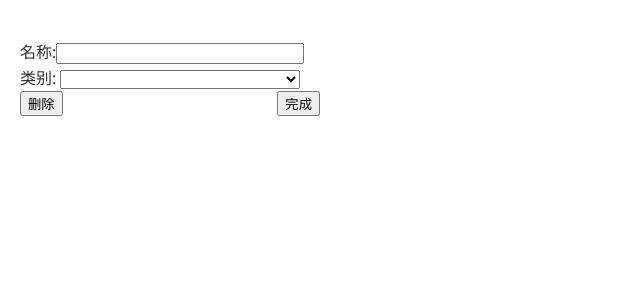
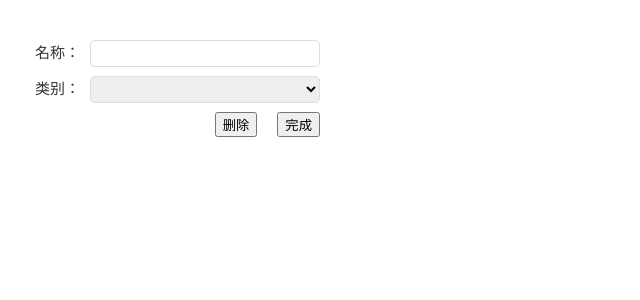
Before and after one commit to blskyehome/web, a PHP site: page /chrome-app/popup.html in a window 1280 px wide. Shown: the top 300 px of the page, without its empty margins (0-640 px from the left). Run offline with PHP 8.4, Linux system fonts and the light colour scheme; lists and menus that the app fills with data are empty.

Commit message:
修改美化插件小工具样式

```diff
--- a/chrome-app/css/popup.css
+++ b/chrome-app/css/popup.css
@@ -87,10 +87,28 @@ div#pop {
     padding: 40px 20px 20px 20px;
     width: 300px;
 }
+.form-group {
+    clear: both;
+    height: 36px;
+}
 #pop .pop-label{
+    display: inline-block;
     width: 20%;
     text-align: right;
+    font-size: 15px;
 }
 #pop .pop-text{
-    width: 80%;
+    display: inline-block;
+    width: 228px;
+    border: 1px solid #dedede;
+    height: 25px;
+    padding: 0;
+    border-radius: 5px;
 }
+#pop .pop-select{
+    width: 230px;
+    height: 27px;
+}
+#pop .pop-btn{
+    margin-left: 20px;
+}
--- a/chrome-app/popup.html
+++ b/chrome-app/popup.html
@@ -9,18 +9,19 @@
 <div id="pop">
     <form action="">
         <div class="form-group">
-            <label for="" class="pop-label">名称:</label><input type="text" id="" class="pop-text">
+            <label for="" class="fl pop-label">名称：</label><input type="text" id="" class="fr pop-text">
         </div>
         <div class="form-group">
-            <label for="" class="pop-label">类别:</label>
-            <select name="" id="" class="pop-text">
+            <label for="" class="fl pop-label">类别：</label>
+            <select name="" id="" class="fr pop-text pop-select">
                 <option value=""></option>
                 <option value=""></option>
             </select>
         </div>
         <div class="form-group">
-            <button class="fl">删除</button>
-            <button class="fr">完成</button>
+            <label class="fl pop-label"></label>
+            <button class="fr pop-btn">完成</button>
+            <button class="fr">删除</button>
         </div>
     </form>
 </div>
```
